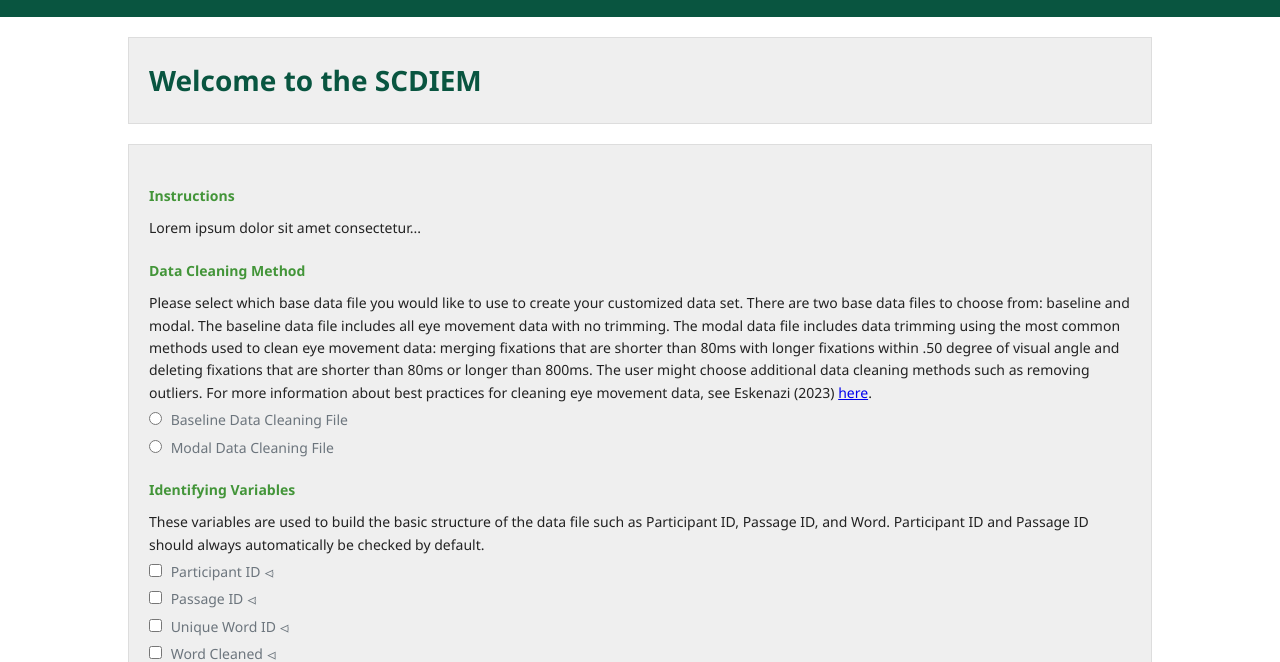
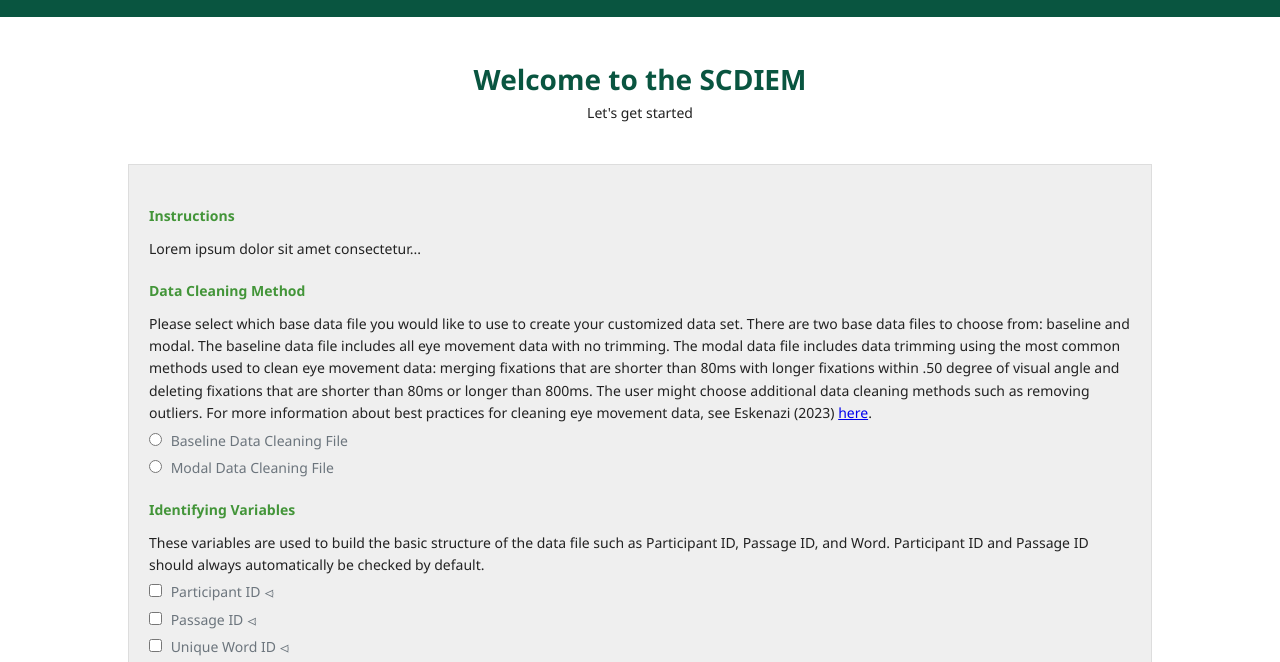
Before and after one commit to StetsonMathCS/project-1-dream-team, a plain HTML site: page index.html in a window 1280 px wide. Shown: the part 90-752 px from the top of the page. Drawn offline with Linux system fonts and the light colour scheme.

Commit message:
aligned welcome container

```diff
--- a/index.html
+++ b/index.html
@@ -24,9 +24,8 @@
     .container-welcome {
         width: 80%;
         margin: 20px auto;
-        background: #efefef; /* light grey background */
-        border: 1px solid #ddd;
         padding: 20px;
+        text-align: center;
     }
     header {
         background: #095540; /* dark green background */
@@ -81,6 +80,7 @@
 </header>
 <div class="container-welcome">
     <h1 class = "welcome">Welcome to the SCDIEM</h1>
+    <p>Let's get started</p>
 </div>
 <div class="container">
     <!-- Instructions Section -->
```
